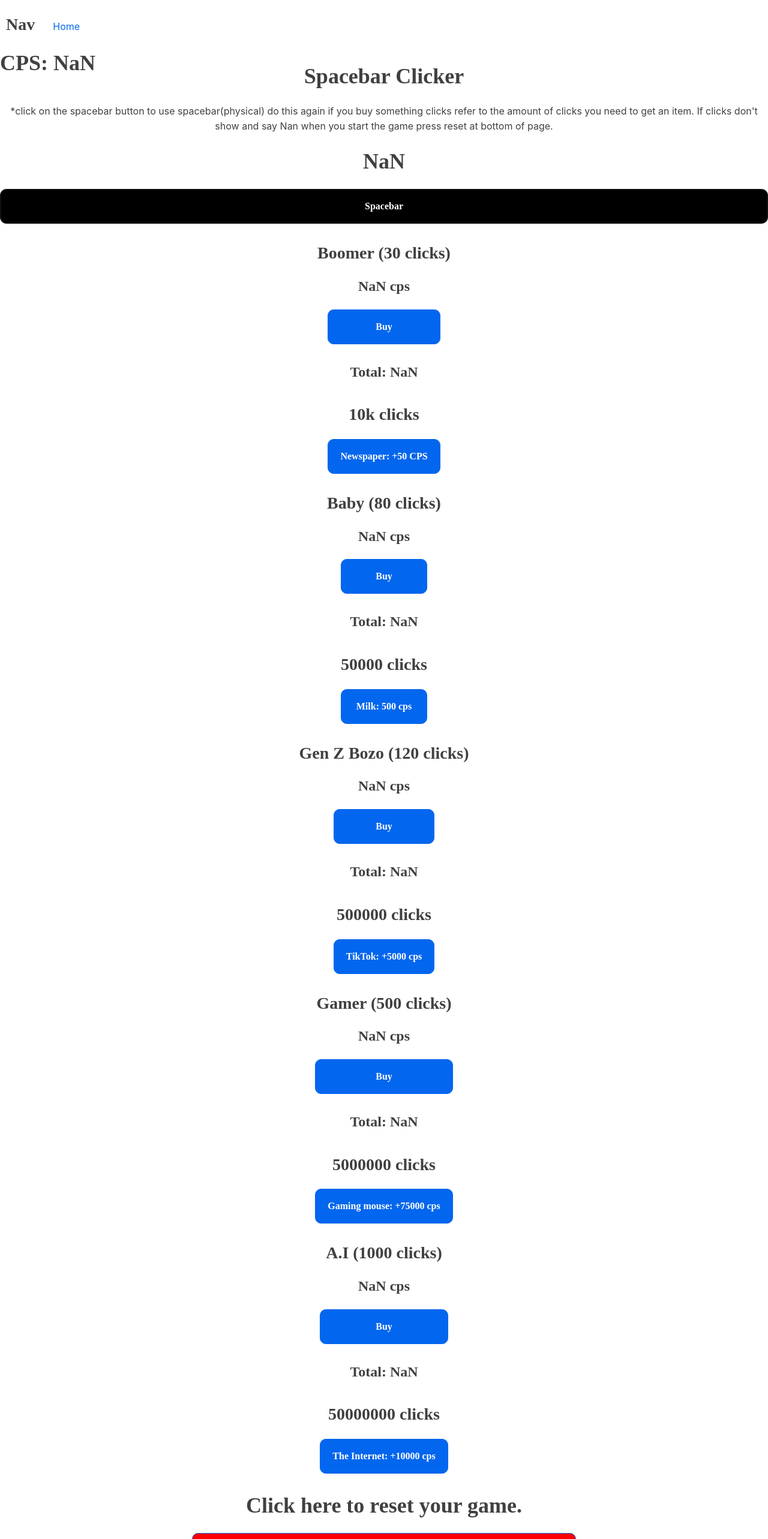
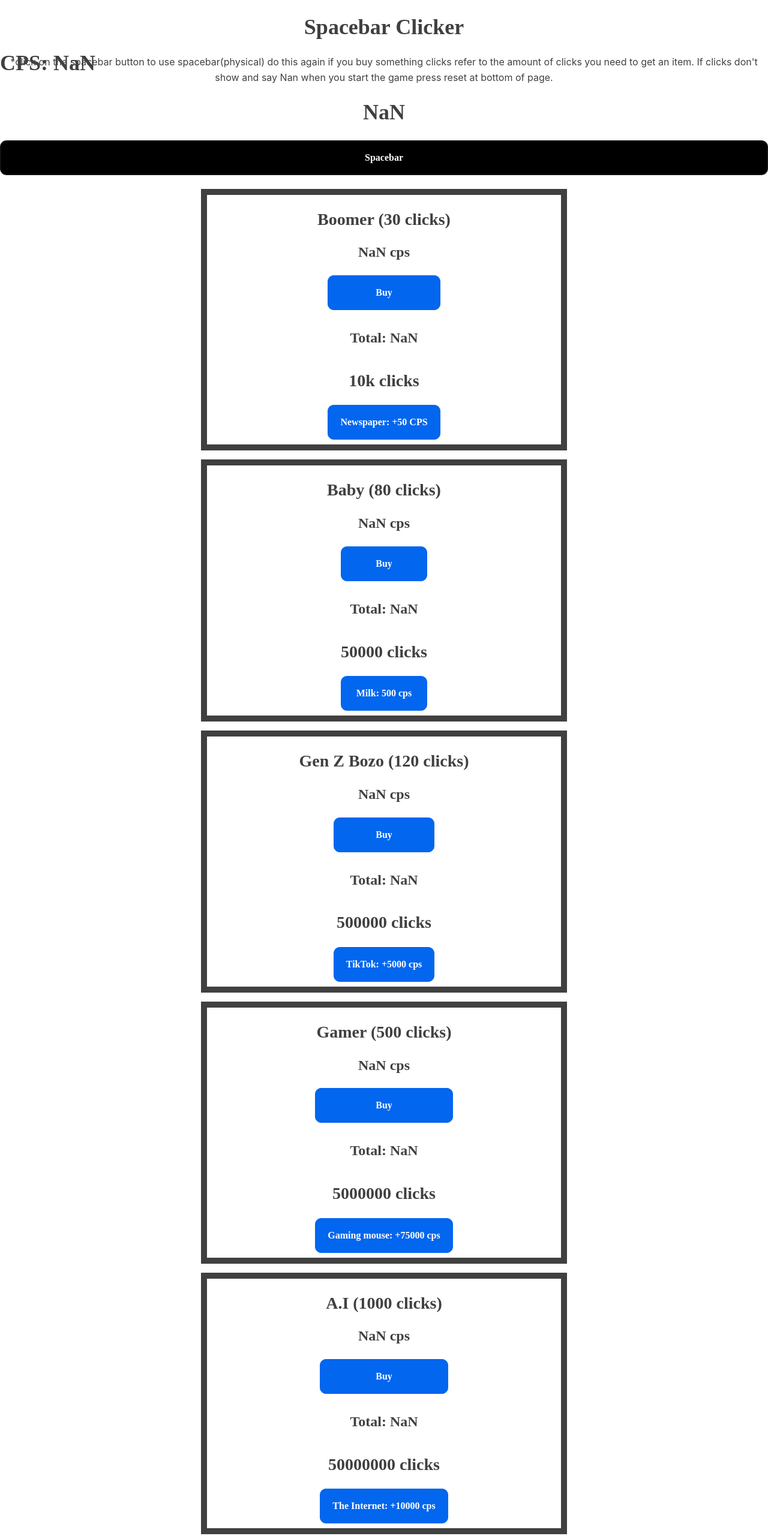
Before and after one commit to nothankyouwdym/ClickerGame, a React (Vite) app: page / in a window 1280 px wide. Shown: the top 2566 px of the page at 60% size. Built offline with nearby package versions, Linux system fonts and the light colour scheme.

Commit message:
3 files modified, 2 deleted

```diff
--- a/src/App.jsx
+++ b/src/App.jsx
@@ -1,6 +1,5 @@
 import React, { Component, useEffect, useState } from "react"
 import { Outlet } from "react-router-dom"
-import Navbar from "./Navbar"
 
 
 
@@ -38,7 +37,7 @@ function App(){
     }
 
     useEffect(() =>{
-      localStorage.setItem("count", cps)
+      localStorage.setItem("count", count)
     },[count])
 
     useEffect(() =>{
@@ -163,7 +162,7 @@ function App(){
         setInterval(function (){
           setCount(count => (count+50))
         },1000)
-        setCPS(parseInt(localStorage.getItem("cps")+50))
+        setCPS(parseInt(localStorage.getItem("cps"))+50)
       }
     }
 
@@ -173,7 +172,7 @@ function App(){
         setInterval(function (){
           setCount(count => (count+500))
         },1000)
-        setCPS(parseInt(localStorage.getItem("cps")+500))
+        setCPS(parseInt(localStorage.getItem("cps"))+500)
       }
     }
 
@@ -183,7 +182,7 @@ function App(){
         setInterval(function (){
           setCount(count => (count+5000))
         },1000)
-        setCPS(parseInt(localStorage.getItem("cps")+5000))
+        setCPS(parseInt(localStorage.getItem("cps"))+5000)
       }
     }
 
@@ -193,7 +192,7 @@ function App(){
         setInterval(function (){
           setCount(count => (count+75000))
         },1000)
-        setCPS(parseInt(localStorage.getItem("cps")+75000))
+        setCPS(parseInt(localStorage.getItem("cps"))+75000)
       }
     }
 
@@ -203,15 +202,12 @@ function App(){
         setInterval(function (){
           setCount(count => (count+100000))
         },1000)
-        setCPS(parseInt(localStorage.getItem("cps")+100000))
+        setCPS(parseInt(localStorage.getItem("cps"))+100000)
       }
     }
 
     return(
-      <section>
-        <div className="Nav">
-          <Navbar />
-        </div>
+      <section id="main">
         <div id="Title">
           <h1>Spacebar Clicker</h1>
           <p>*click on the spacebar button to use spacebar(physical) do this again if you buy something clicks refer to the amount of clicks you need to get an item. If clicks don't show and say Nan when you start the game press reset at bottom of page.</p>
@@ -227,7 +223,7 @@ function App(){
 
 
         <div id="Shop">
-          <div>
+          <div id="borderpro">
             <h3>Boomer ({boomerPrice} clicks)</h3>
             <h4>{(boomerCount + 1) * 1} cps</h4>
             <div id="btn-group">
@@ -238,7 +234,7 @@ function App(){
             </div>
           </div>
 
-         <div>
+         <div id="borderpro">
           <h3>Baby ({babyPrice} clicks)</h3>
           <h4>{(babyCount+ 1) * 5} cps</h4>
           <div id="btn-group">
@@ -249,7 +245,7 @@ function App(){
           </div>
         </div>
 
-        <div>
+        <div id="borderpro">
           <h3>Gen Z Bozo ({genzPrice} clicks)</h3>
           <h4>{(genzCount + 1) * 25} cps</h4>
           <div id="btn-group">
@@ -260,7 +256,7 @@ function App(){
           </div>
         </div>
 
-        <div>
+        <div id="borderpro">
         <h3>Gamer ({gamerPrice} clicks)</h3>
         <h4>{(gamerCount + 1) * 50} cps</h4>
         <div id="btn-group">
@@ -271,7 +267,7 @@ function App(){
         </div>
         </div>
 
-        <div>
+        <div id="borderpro">
           <h3>A.I ({aiPrice} clicks)</h3>
           <h4>{(aiCount + 1) * 100} cps</h4>
           <div id="btn-group">
--- a/src/Clicker.jsx
+++ /dev/null
@@ -1,21 +0,0 @@
-import React, { Component } from "react"
-import ClickerNavbar from "./ClickerNavbar"
-
-
-class Clicker extends Component{
-  render(){
-    return(
-      <section>
-        <div className="Nav">
-          <ClickerNavbar />
-        </div>
-        <div id="Title">
-          <h1>Mouse Clicker</h1>
-        </div>
-      </section>
-    )
-  }
-}
-
-
-export default Clicker
--- a/src/ClickerNavbar.jsx
+++ /dev/null
@@ -1,23 +0,0 @@
-import React, { Component } from "react"
-import { Link } from "react-router-dom"
-
-class ClickerNavbar extends Component{
-  render(){
-
-    return(
-      <section>
-        <nav>
-          <div id="NavTitle">
-            <h3>Nav</h3>
-          </div>
-          <div id="Links">
-            <Link to="/" id="Link"><span>Home</span></Link>
-          </div>
-        </nav>
-      </section>
-    )
-  }
-}
-
-
-export default ClickerNavbar
--- a/src/index.css
+++ b/src/index.css
@@ -34,6 +34,13 @@
   width: 50%;
   align-items: center;
   margin: auto;
+}
+
+
+
+#borderpro{
+  border: solid #404040 10px;
+  margin: 15px;
 }
 
 #btn-group{
--- a/src/main.jsx
+++ b/src/main.jsx
@@ -3,13 +3,11 @@ import ReactDOM from 'react-dom/client'
 import App from './App'
 import './index.css'
 import { BrowserRouter,Routes,Route } from "react-router-dom"
-import Clicker from './Clicker'
 
 ReactDOM.createRoot(document.getElementById('root')).render(
   <BrowserRouter>
         <Routes>
             <Route element={<App />} path={"/"}></Route>
-            <Route element={<Clicker />} path="/Clicker"></Route>
         </Routes>
   </BrowserRouter>
 )
```
